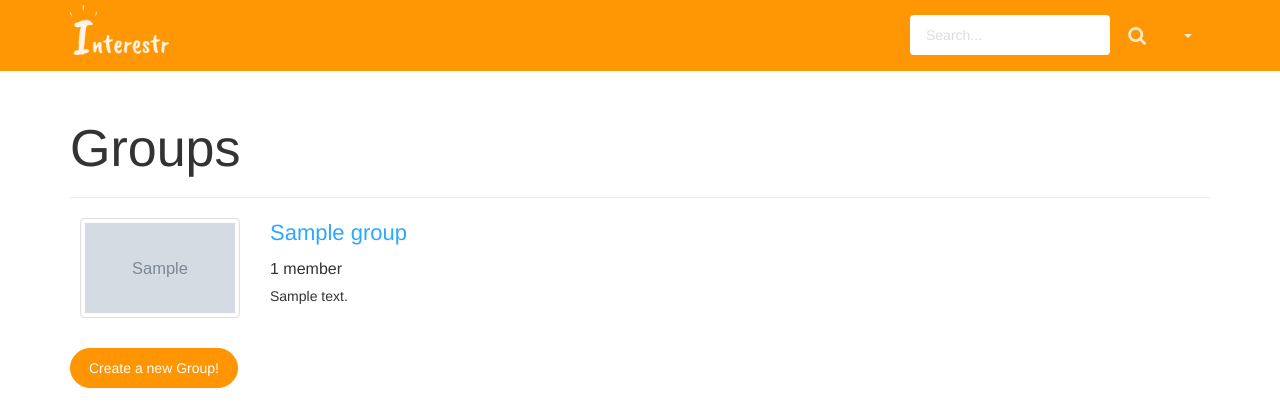
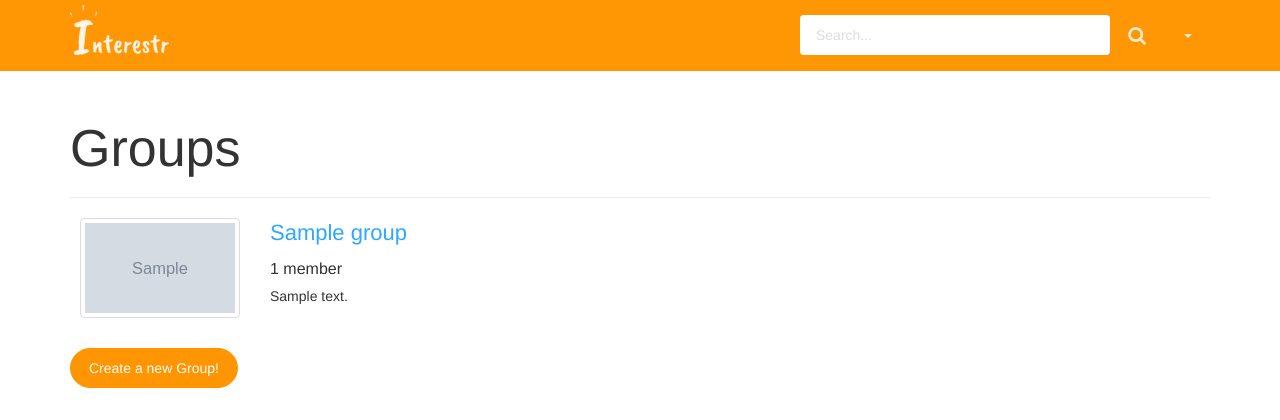
Before and after one commit to bounswe/bounswe2017group5, a Django app: template api/interestr/website/templates/website/groups.html in a window 1280 px wide. Shown: the top 420 px of the page. Run offline with Django 3.2, Linux system fonts and the light colour scheme; the template is opened without the code that fills it: most values are stand-ins (such as "Sample title", 1, 10 or a date in 2020); grey boxes marked "Sample" are stand-in pictures; some web fonts are replaced.

Commit message:
increase the search bar width in the navbar

```diff
--- a/api/interestr/website/static/assets/css/custom.css
+++ b/api/interestr/website/static/assets/css/custom.css
@@ -63,7 +63,7 @@ small {
 }
 
 .nav-search {
-  width: 200px;
+  width: 310px;
 }
 
 .nav-search > input {
```
